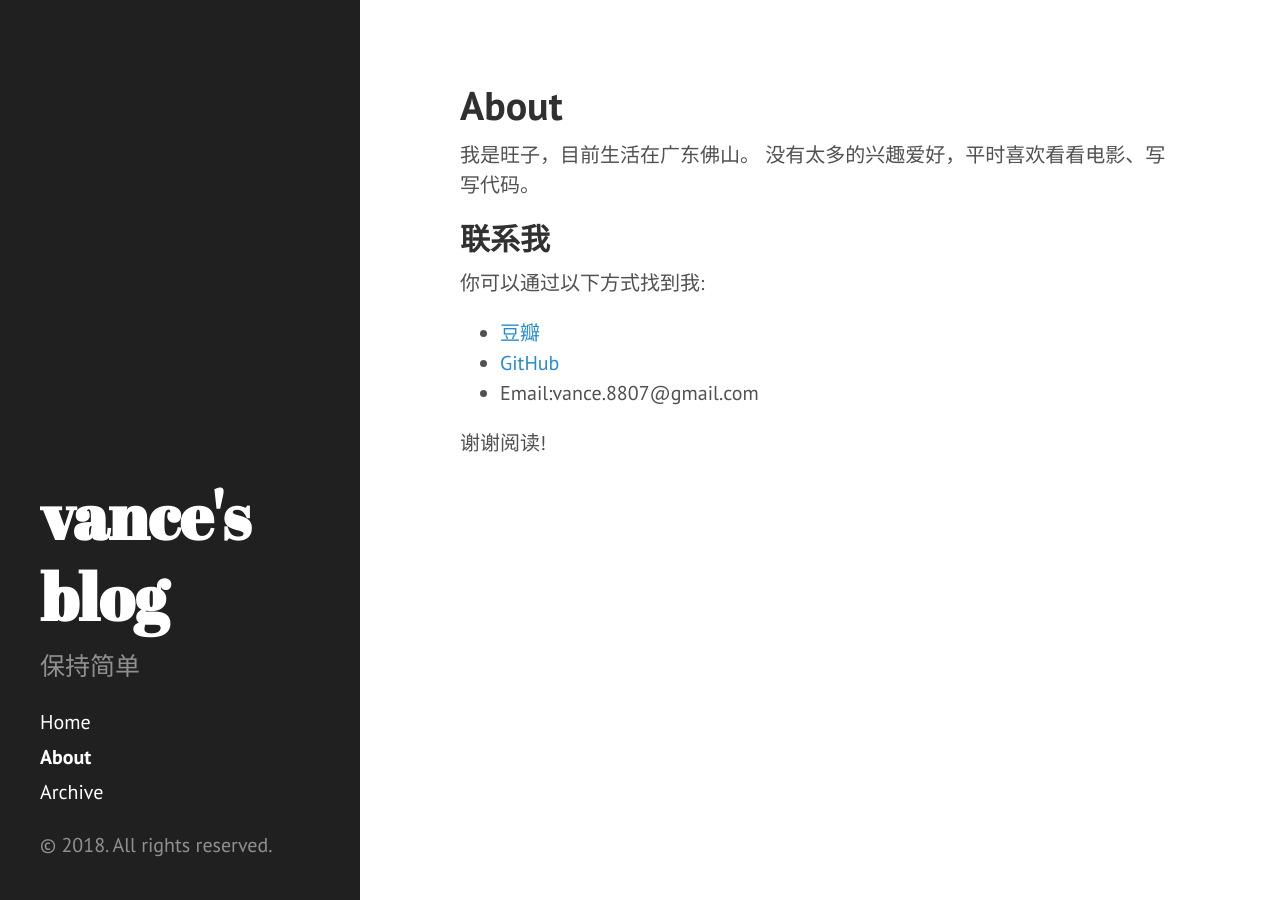
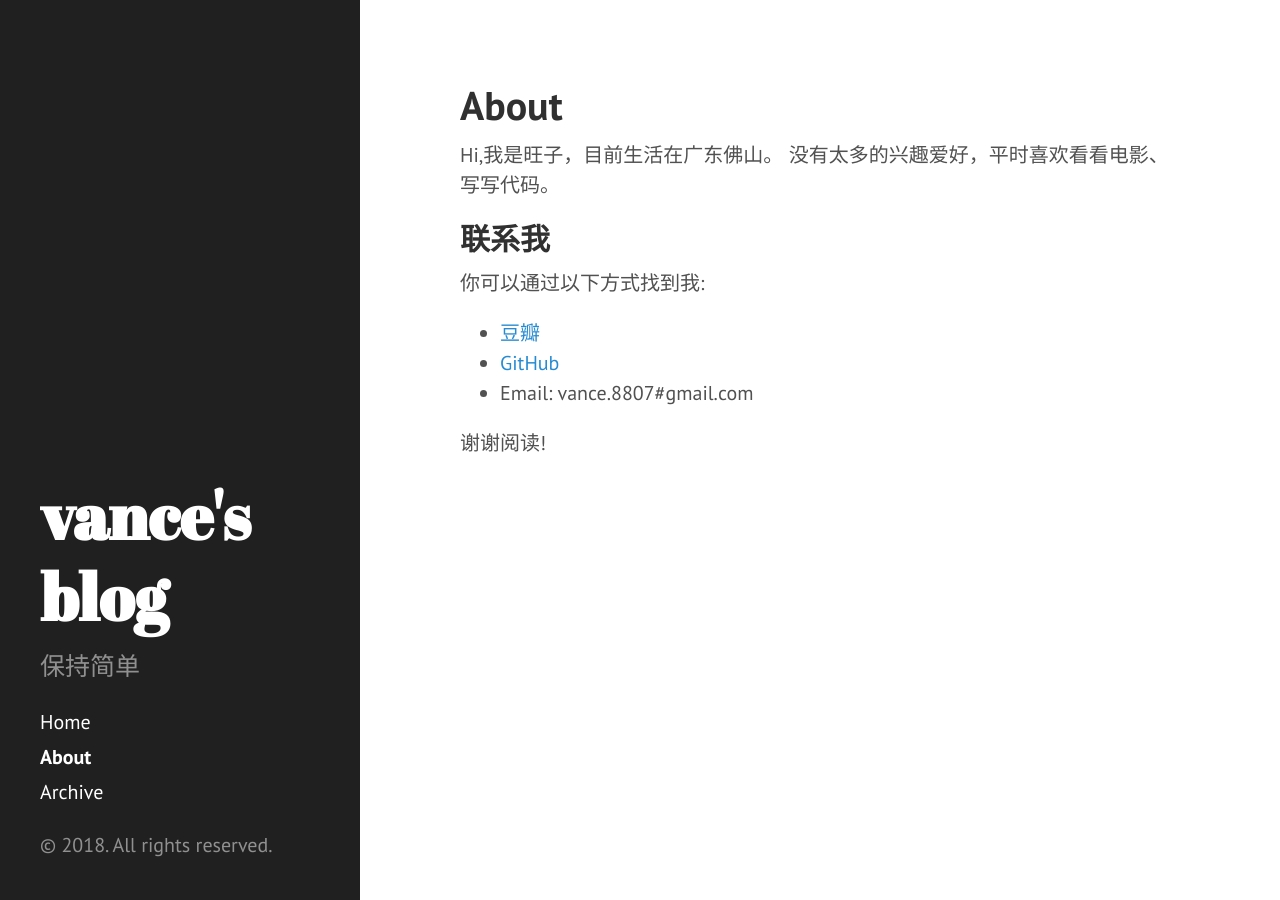
Before and after one commit to vancefantasy/vancefantasy.github.io, a Jekyll site: the page built from about.md, in a window 1280 px wide. Built offline with Jekyll 4.4.1, drawn with Linux system fonts in a browser that asks for light colours; Markdown is read by kramdown in place of the engine named in the settings.

Commit message:
关于页面

```diff
--- a/about.md
+++ b/about.md
@@ -3,7 +3,7 @@ layout: page
 title: About
 ---
 
-我是旺子，目前生活在广东佛山。
+Hi,我是旺子，目前生活在广东佛山。
 没有太多的兴趣爱好，平时喜欢看看电影、写写代码。
 
 ## 联系我
@@ -12,6 +12,6 @@ title: About
 
 * [豆瓣](https://www.douban.com/people/tankme/)
 * [GitHub](https://github.com/vancefantasy)
-* Email:vance.8807@gmail.com
+* Email: vance.8807#gmail.com
 
 谢谢阅读!
```
